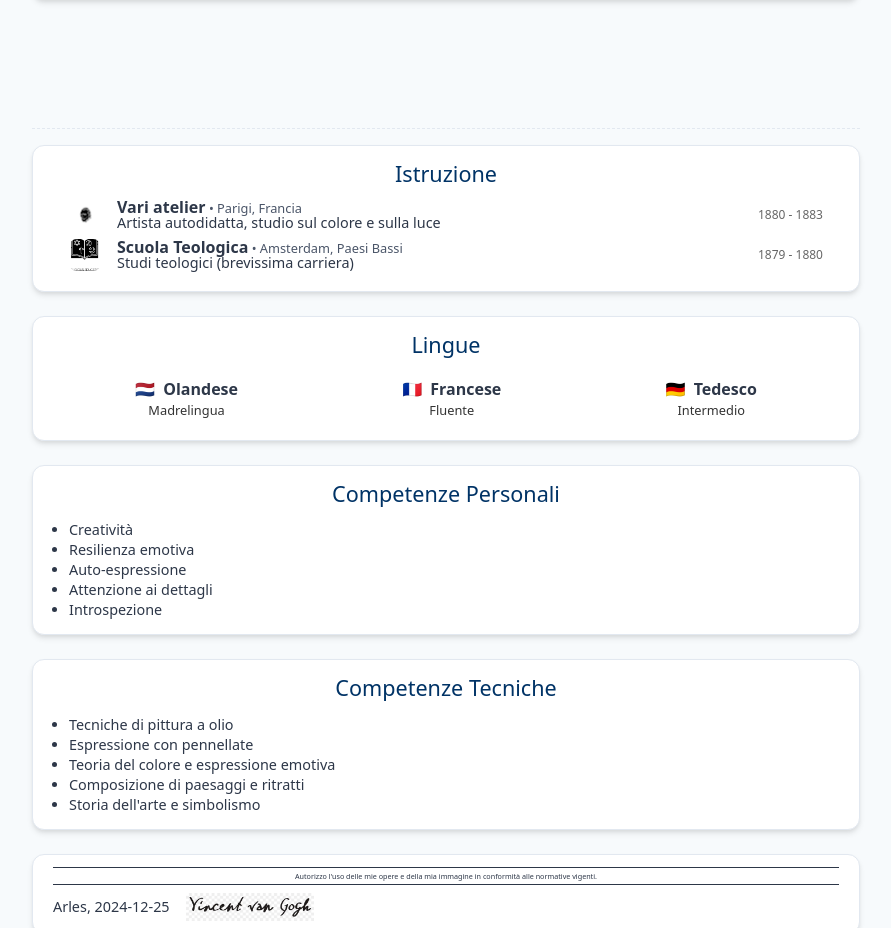
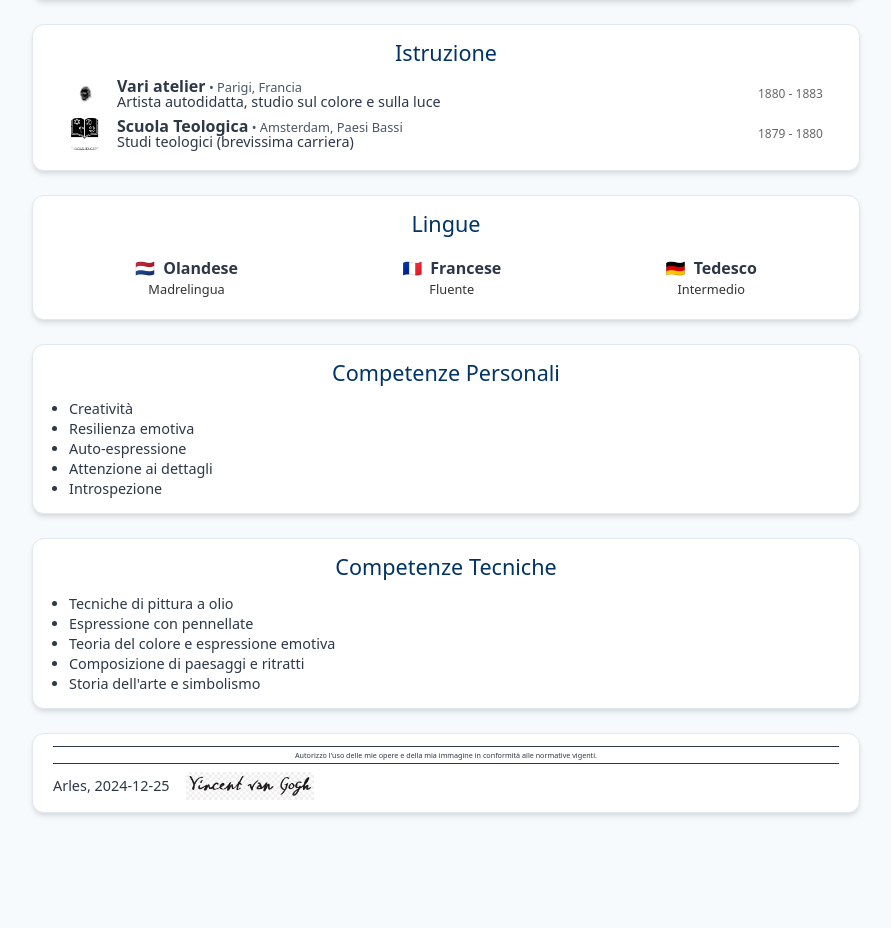
Before and after one commit to fabogit/react-cv, a React (Vite) app: page / in a window 1280 px wide. Shown: the part 781-1709 px from the top of the page, without its empty margins (194-1085 px from the left). After the commit the page ends 1642 px from the top, so only its background shows below. Built offline with nearby package versions, Linux system fonts and the light colour scheme.

Commit message:
refactor: comment out manual spacers and print divider in App layout

```diff
--- a/src/App.tsx
+++ b/src/App.tsx
@@ -72,9 +72,10 @@ const App: React.FC = () => {
       />
       <main className="cv-main">
         <WorkExperience title={data.work.title} work={data.work.list} />
-        <div id="spacer-bot"></div>
-        <hr className="print-divider" />
-        <div id="spacer-top"></div>
+        {/* Manual spacers and print divider disabled */}
+        {/* <div id="spacer-bot"></div> */}
+        {/* <hr className="print-divider" /> */}
+        {/* <div id="spacer-top"></div> */}
         <Education title={data.education.title} education={data.education.list} />
         <Languages title={data.languages.title} languages={data.languages.list} />
         <Skills title={data.skills.title.soft} skills={data.skills.soft} />
```
